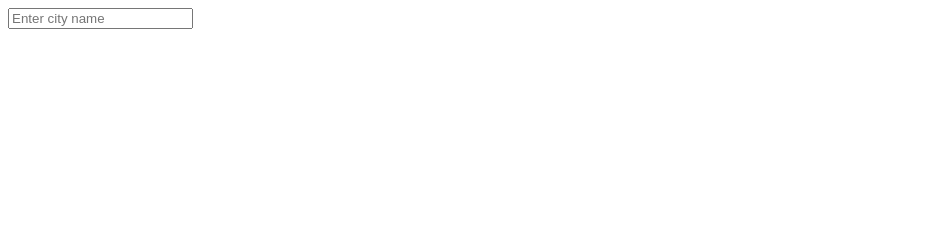
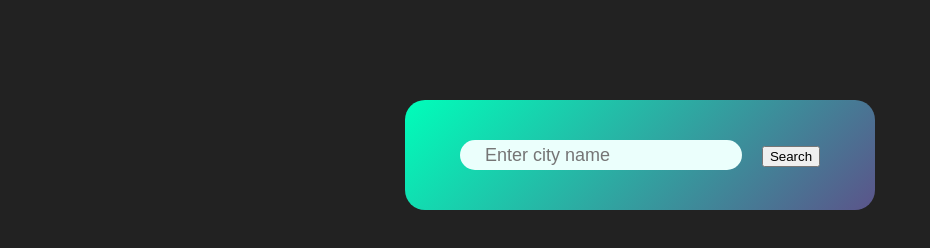
Before and after one commit to Vahe-Sevachyan/weather-app-vjs, a plain HTML site: page index.html in a window 1280 px wide. Shown: the whole page, without its empty margins (0-930 px from the left). Drawn offline with Linux system fonts and the light colour scheme.

Commit message:
styled search field

```diff
--- a/index.html
+++ b/index.html
@@ -10,6 +10,7 @@
     <div class="card">
       <div class="search">
         <input type="text" placeholder="Enter city name" spellcheck="false" />
+        <button>Search</button>
       </div>
     </div>
     <script src="app.js"></script>
--- a/styles.css
+++ b/styles.css
@@ -0,0 +1,28 @@
+* {
+  box-sizing: border-box;
+}
+body {
+  background: #222;
+}
+.card {
+  width: 90%;
+  max-width: 470px;
+  background: linear-gradient(135deg, #00feba, #5b548a);
+  color: #fff;
+  margin: 100px auto 0;
+  border-radius: 20px;
+  padding: 40px 35px;
+  text-align: center;
+}
+.search input {
+  border: 0;
+  outline: 0;
+  background: #ebfffc;
+  color: #555;
+  padding: 10px 25px;
+  height: 30px;
+  border-radius: 30px;
+  flex: 1;
+  margin-right: 16px;
+  font-size: 18px;
+}
```
